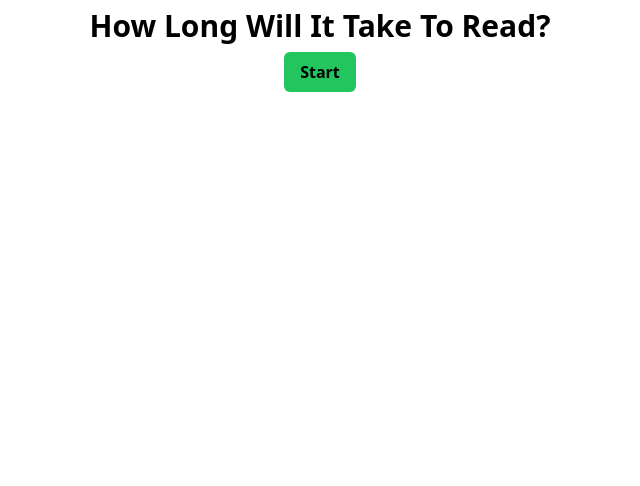
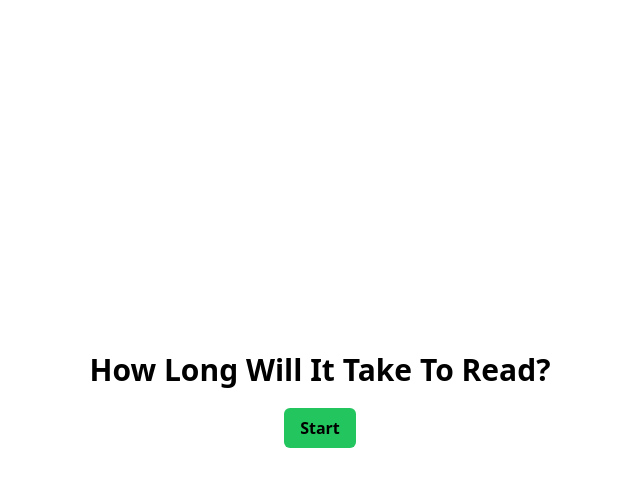
Before and after one commit to yash373/how-long-will-it-take-to-read, a Next.js app: page / in a window 1280 px wide. Shown: the top 486 px of the page, without its empty margins (320-960 px from the left). Built offline with nearby package versions, Linux system fonts and the light colour scheme.

Commit message:
made button component centered and inside title component, made title component centered, and made index page centered

```diff
--- a/components/Homepage/Button.tsx
+++ b/components/Homepage/Button.tsx
@@ -14,7 +14,7 @@ export const Button = ({ name, link }: ButtonProps) => {
     }
 
     return (
-        <div className='flex justify-center items-center w-full'>
+        <div className='flex my-auto justify-center items-center w-full'>
             <button onClick={handleClick} className='font-semibold bg-green-500 hover:bg-green-700 rouded-md px-4 py-2 flex rounded-md' >{name}</button>
         </div>
     )
--- a/components/Homepage/Title.tsx
+++ b/components/Homepage/Title.tsx
@@ -1,4 +1,5 @@
 import React from 'react'
+import { Button } from './Button'
 
 interface TitleProps {
     title: string
@@ -6,8 +7,11 @@ interface TitleProps {
 
 const Title = ({ title }: TitleProps) => {
     return (
-        <div className='font-extrabold text-3xl text-center py-2 capitalize'>
-            {title}
+        <div className='my-auto space-y-5 flex flex-col py-2'>
+            <p className='text-3xl font-extrabold text-center capitalize'>
+                {title}
+            </p>
+            <Button name='Start' link='/info' />
         </div>
     )
 }
--- a/pages/index.tsx
+++ b/pages/index.tsx
@@ -1,12 +1,10 @@
 import React from 'react'
 import Title from '@/components/Homepage/Title'
-import { Button } from '@/components/Homepage/Button'
 
 const Index = () => {
   return (
-    <div className='flex flex-col'>
+    <div className='flex h-[100vh] flex-col'>
       <Title title='how long will it take to read?' />
-      <Button name='Start' link='/info' />
     </div>
   )
 }
```
